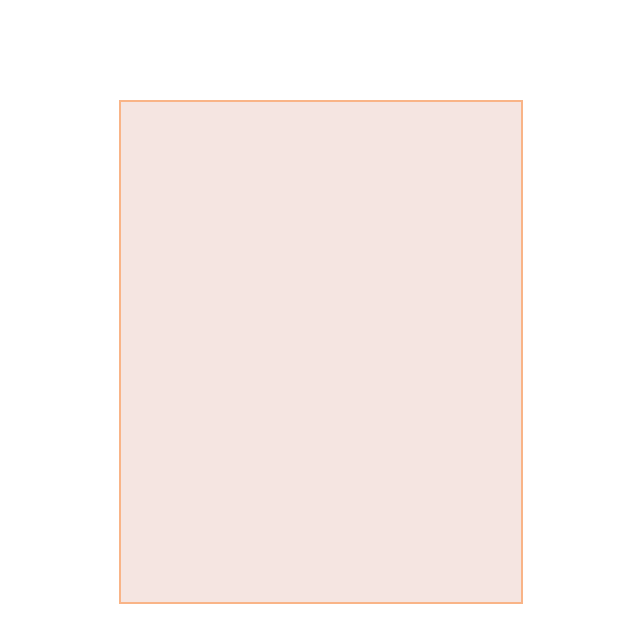
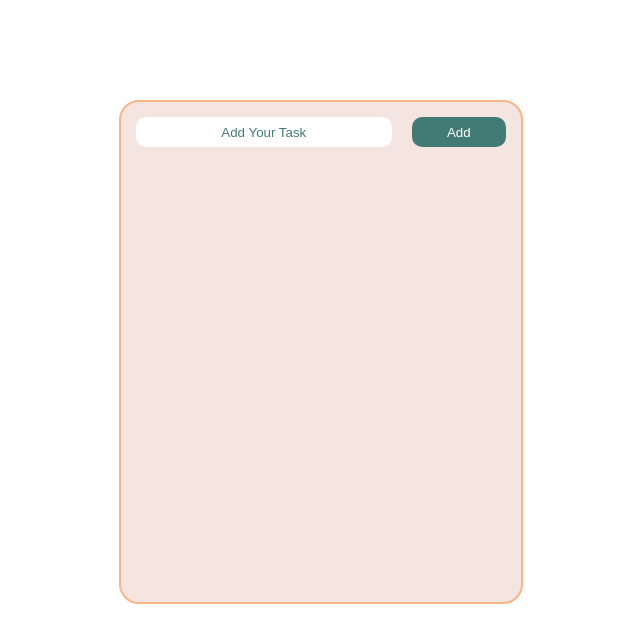
Before and after one commit to Sadeghakbar/todo-app, a React (Create React App) app: page / in a window 1280 px wide. Shown: the top 642 px of the page, without its empty margins (319-959 px from the left). Built offline with nearby package versions, Linux system fonts and the light colour scheme.

Commit message:
added input and button UI

```diff
--- a/src/App.css
+++ b/src/App.css
@@ -6,5 +6,6 @@
   margin: auto;
   background-color: #F5E5E1;
   margin-top: 100px;
+  border-radius: 20px;
 
 }
--- a/src/App.js
+++ b/src/App.js
@@ -1,11 +1,13 @@
 import logo from './logo.svg';
 import './App.css';
+import Input from './components/input/input';
+
 
 function App() {
   return (
 
     <div className="App">
-
+      <Input/>
 
     </div>
   );
--- /dev/null
+++ b/src/components/input/input.css
@@ -0,0 +1,28 @@
+.input-container {
+display: flex;
+justify-content: space-between;
+padding: 15px
+}
+
+.input{
+    width: 70%;
+height: 30px;
+border-radius: 10px;
+margin-right: 20px;
+background-color: white;
+color: #427A76;
+border: 2px #174143;
+padding: 0 20px 0 20px;
+}
+
+.submit{
+    width: 30%;
+    border-radius: 10px;
+    background-color: #427A76;
+color: white;
+border: 2px #174143;
+}
+.input::placeholder {
+    text-align: center;
+    color: #427A76;
+}
--- /dev/null
+++ b/src/components/input/input.jsx
@@ -0,0 +1,16 @@
+
+import './input.css';
+
+function Input() {
+  return (
+
+    <div className='input-container'>
+      <input className='input' placeholder='Add Your Task' />
+      <button className='submit'>Add</button>
+
+
+    </div>
+  );
+}
+
+export default Input;
```
